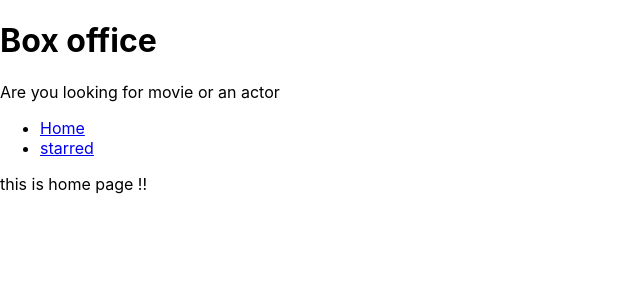
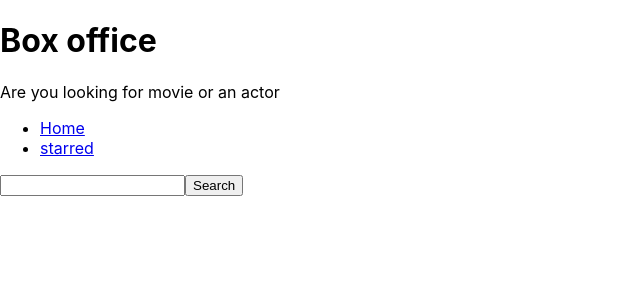
Before and after one commit to HARSHCHITTORA/box-office-app, a React (Create React App) app: page / in a window 1280 px wide. Shown: the top 300 px of the page, without its empty margins (0-640 px from the left). Built offline with nearby package versions, Linux system fonts and the light colour scheme.

Commit message:
Creating Search Bar - Working With an API

```diff
--- a/src/pages/Home.jsx
+++ b/src/pages/Home.jsx
@@ -1,9 +1,33 @@
-import React from 'react'
+import React, { useState } from 'react'
 import MainPage from '../components/MainPage'
 
 function Home() {
+    const [input,setInput]=useState('')
+
+    const onInputChange=(ev)=>{
+        setInput(ev.target.value)
+        // console.log(ev.target.value)
+    }
+    const onSearch=()=>{
+        // https://api.tvmaze.com/search/shows?q=man
+
+        fetch(`https://api.tvmaze.com/search/shows?q=${input}`).then(r=>r.json()).then(result=>{
+            console.log(result)
+        })
+    }
+const onKeyDown=(ev)=>{
+    if(ev.keyCode===13)
+    {
+        onSearch()
+    }
+    // console.log(ev.keyCode)
+}
+
   return (
-    <MainPage>this is home page !!</MainPage>
+    <MainPage>
+        <input type="text" onChange={onInputChange} onKeyDown={onKeyDown} value={input}/>
+        <button type='button' onClick={onSearch}>Search</button>
+    </MainPage>
   )
 
   }
```
